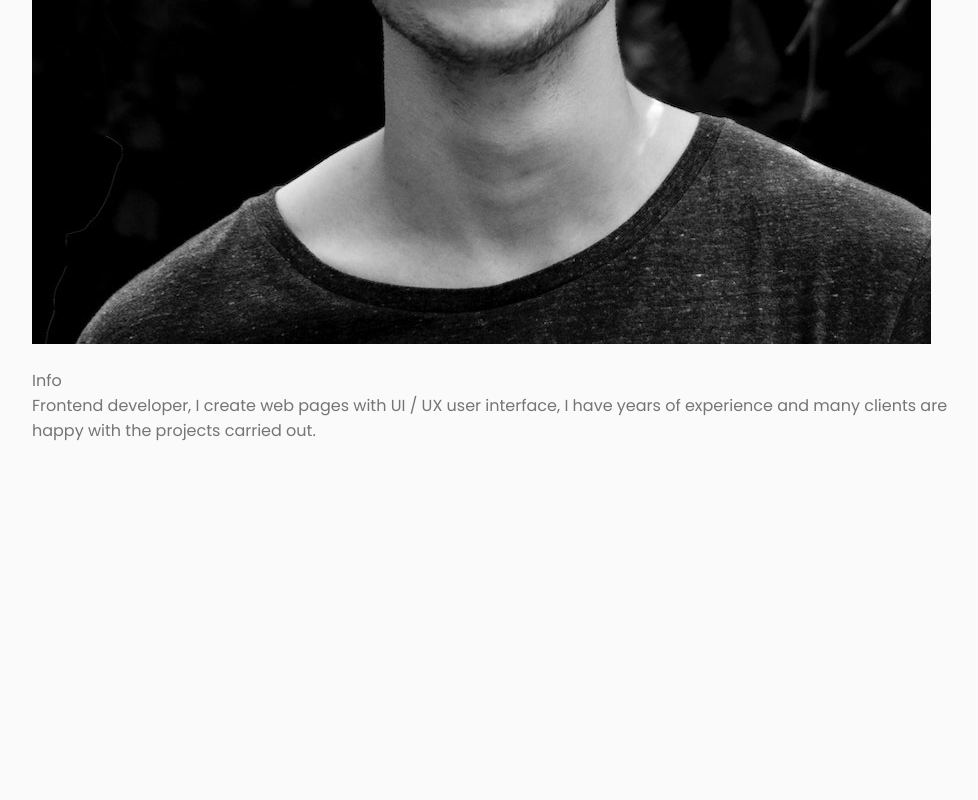
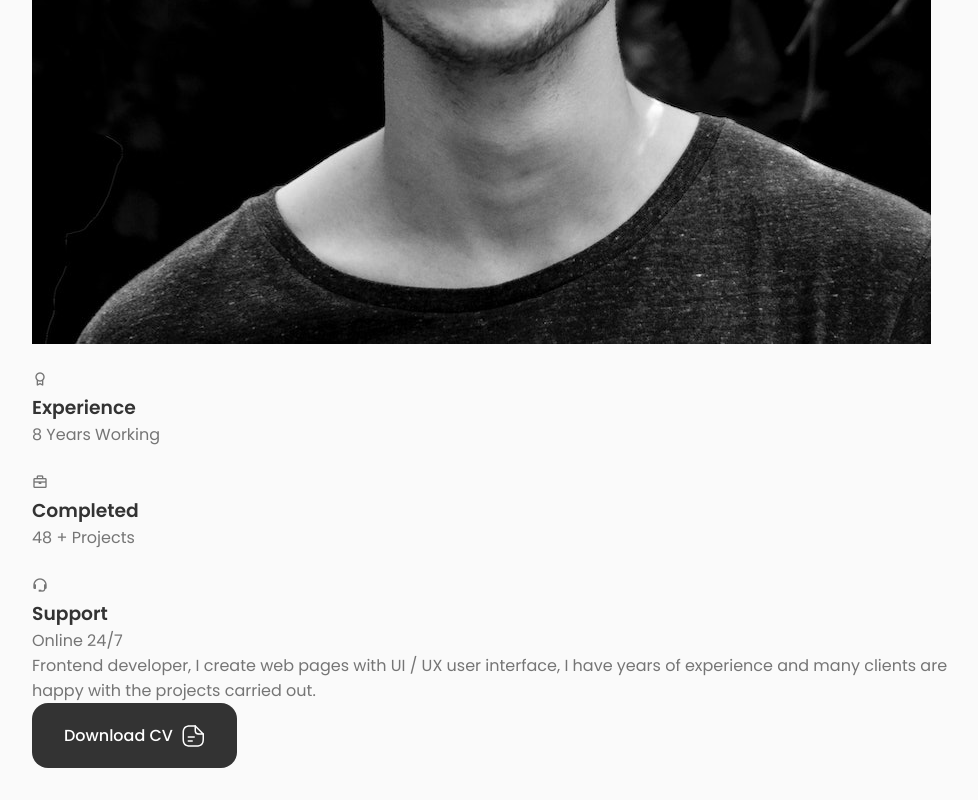
Before and after one commit to patryk77k/my-portfolio, a React (Create React App) app: page / in a window 1280 px wide. Shown: the part 1458-2258 px from the top of the page, without its empty margins (124-1102 px from the left). Before the commit the page ends 1933 px from the top, so only its background shows below. Built offline with nearby package versions, Linux system fonts and the light colour scheme.

Commit message:
icons added

```diff
--- a/src/components/about/About.jsx
+++ b/src/components/about/About.jsx
@@ -18,6 +18,34 @@
             I have years of experience and many clients are happy with the
             projects carried out.
           </p>
+          <a download="" href={CV} className="button button--flex">
+            Download CV
+            <svg
+              class="button__icon"
+              xmlns="http://www.w3.org/2000/svg"
+              width="24"
+              height="24"
+              viewBox="0 0 24 24"
+              fill="none"
+            >
+              <path
+                d="M15.25 22.7502H9.25C3.82 22.7502 1.5 20.4302 1.5 15.0002V9.00024C1.5 3.57024 3.82 1.25024 9.25 1.25024H14.25C14.66 1.25024 15 1.59024 15 2.00024C15 2.41024 14.66 2.75024 14.25 2.75024H9.25C4.64 2.75024 3 4.39024 3 9.00024V15.0002C3 19.6102 4.64 21.2502 9.25 21.2502H15.25C19.86 21.2502 21.5 19.6102 21.5 15.0002V10.0002C21.5 9.59024 21.84 9.25024 22.25 9.25024C22.66 9.25024 23 9.59024 23 10.0002V15.0002C23 20.4302 20.68 22.7502 15.25 22.7502Z"
+                fill="var(--container-color)"
+              ></path>
+              <path
+                d="M22.25 10.7502H18.25C14.83 10.7502 13.5 9.42023 13.5 6.00023V2.00023C13.5 1.70023 13.68 1.42023 13.96 1.31023C14.24 1.19023 14.56 1.26023 14.78 1.47023L22.78 9.47023C22.99 9.68023 23.06 10.0102 22.94 10.2902C22.82 10.5702 22.55 10.7502 22.25 10.7502ZM15 3.81023V6.00023C15 8.58023 15.67 9.25023 18.25 9.25023H20.44L15 3.81023Z"
+                fill="var(--container-color)"
+              ></path>
+              <path
+                d="M13.25 13.7502H7.25C6.84 13.7502 6.5 13.4102 6.5 13.0002C6.5 12.5902 6.84 12.2502 7.25 12.2502H13.25C13.66 12.2502 14 12.5902 14 13.0002C14 13.4102 13.66 13.7502 13.25 13.7502Z"
+                fill="var(--container-color)"
+              ></path>
+              <path
+                d="M11.25 17.7502H7.25C6.84 17.7502 6.5 17.4102 6.5 17.0002C6.5 16.5902 6.84 16.2502 7.25 16.2502H11.25C11.66 16.2502 12 16.5902 12 17.0002C12 17.4102 11.66 17.7502 11.25 17.7502Z"
+                fill="var(--container-color)"
+              ></path>
+            </svg>
+          </a>
         </div>
       </div>
     </section>
--- a/src/components/about/Info.jsx
+++ b/src/components/about/Info.jsx
@@ -1,7 +1,27 @@
 import React from "react";
 
 const Info = () => {
-  return <div>Info</div>;
+  return (
+    <div className="about__info grid">
+      <div className="about__box">
+        <i class="bx bx-award"></i>
+        <h3 className="about__title">Experience</h3>
+        <span className="about__subtitle">8 Years Working</span>
+      </div>
+
+      <div className="about__box">
+        <i class="bx bx-briefcase"></i>
+        <h3 className="about__title">Completed</h3>
+        <span className="about__subtitle">48 + Projects</span>
+      </div>
+
+      <div className="about__box">
+        <i class="bx bx-support"></i>
+        <h3 className="about__title">Support</h3>
+        <span className="about__subtitle">Online 24/7</span>
+      </div>
+    </div>
+  );
 };
 
 export default Info;
```
